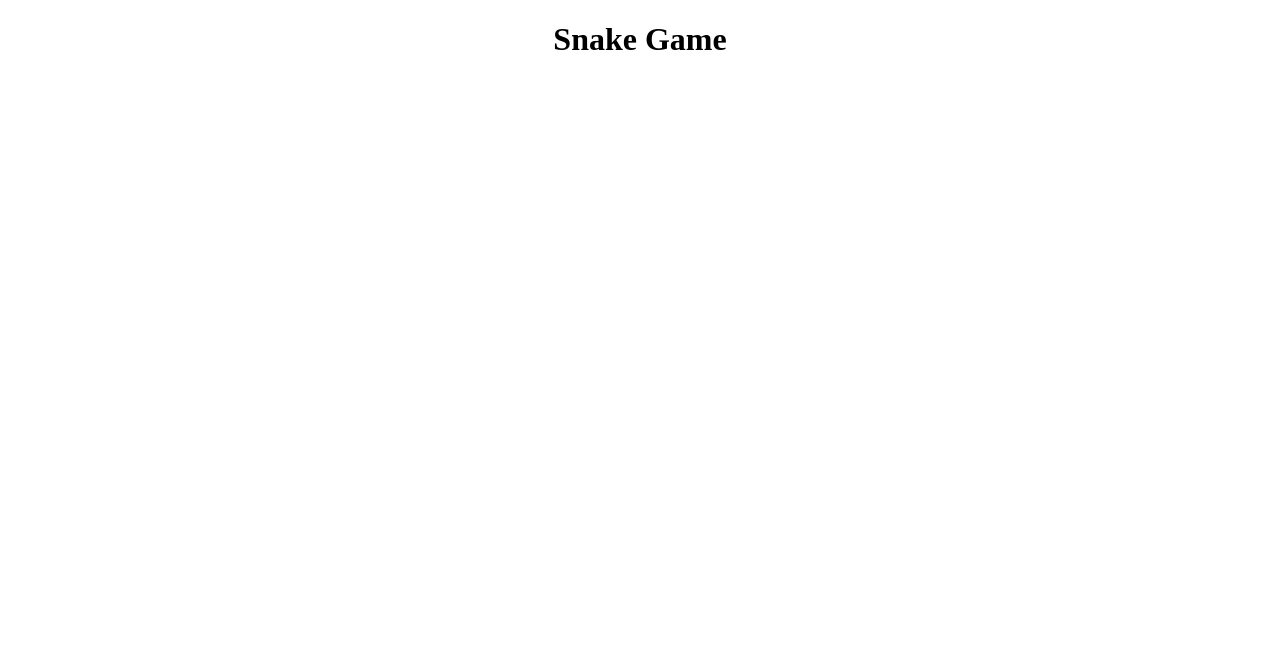
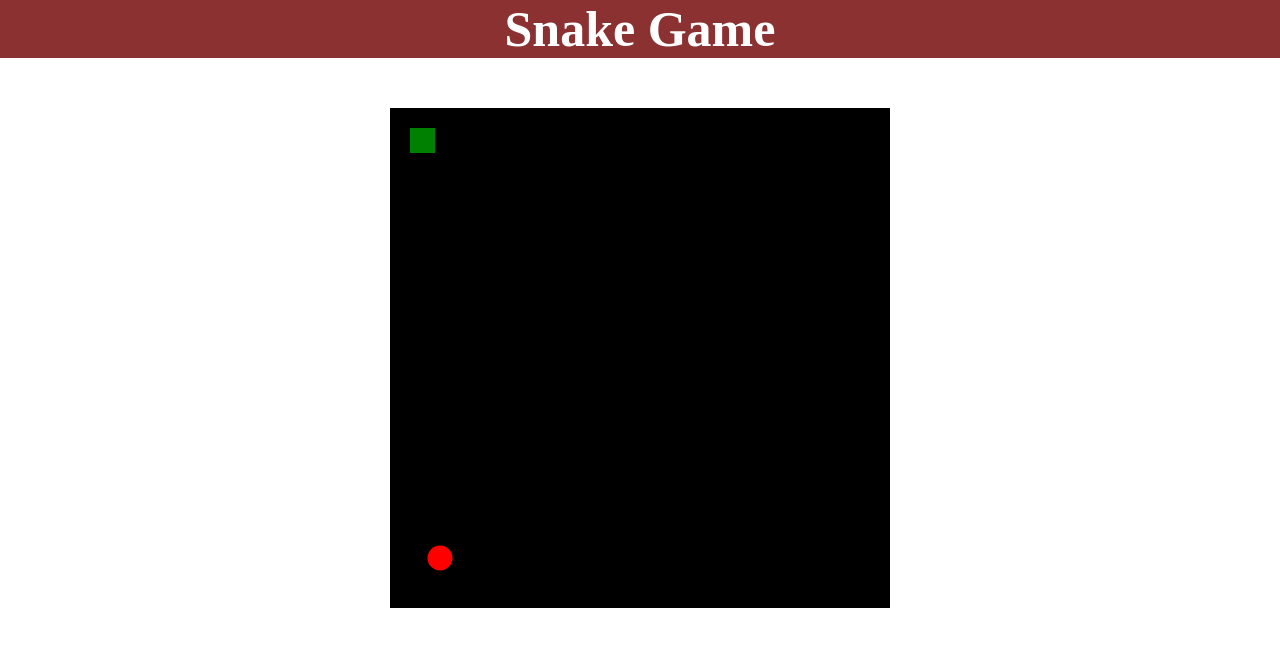
Before and after one commit to kaan-donmez/html-css, a plain HTML site: page SnakeGame/SnakeGame.html in a window 1280 px wide. Drawn offline with Linux system fonts and the light colour scheme.

Commit message:
Basic elements were implemented

```diff
--- a/SnakeGame/SnakeGame.css
+++ b/SnakeGame/SnakeGame.css
@@ -1,3 +1,19 @@
+* {
+  margin: 0;
+  padding: 0;
+  box-sizing: border-box;
+}
+
 body {
   text-align: center;
 }
+
+h1 {
+  color: white;
+  background-color: rgb(140, 49, 49);
+  font-size: 50px;
+}
+
+#gameBoard {
+  margin-top: 50px;
+}
--- a/SnakeGame/SnakeGame.html
+++ b/SnakeGame/SnakeGame.html
@@ -8,7 +8,10 @@
     <title>Snake Game</title>
   </head>
   <body>
-    <h1>Snake Game</h1>
+    <div>
+      <h1>Snake Game</h1>
+    </div>
     <canvas id="gameBoard"></canvas>
+    <script src="SnakeGame.js"></script>
   </body>
 </html>
--- /dev/null
+++ b/SnakeGame/SnakeGame.js
@@ -0,0 +1,45 @@
+let context;
+//BOARD
+const ROWS = 20;
+const COLUMN = 20;
+const BLOCK_SIZE = 25;
+const BORDER_COLOR = "black";
+
+//SNAKE
+const SNAKE_START_X = 20;
+const SNAKE_START_Y = 20;
+const SNAKE_COLOR = "green";
+
+//FOOD
+const FOOD_COLOR = "red";
+let foodX;
+let foodY;
+
+window.onload = () => {
+  gameBoard = document.getElementById("gameBoard");
+  gameBoard.width = ROWS * BLOCK_SIZE;
+  gameBoard.height = COLUMN * BLOCK_SIZE;
+  context = gameBoard.getContext("2d");
+
+  drawBoard();
+  drawSnake();
+  placeFood();
+};
+
+const drawBoard = () => {
+  context.fillStyle = BORDER_COLOR;
+  context.fillRect(0, 0, gameBoard.width, gameBoard.height);
+};
+
+const drawSnake = () => {
+  context.fillStyle = SNAKE_COLOR;
+  context.fillRect(SNAKE_START_X, SNAKE_START_Y, BLOCK_SIZE, BLOCK_SIZE);
+};
+
+const placeFood = () => {
+  context.fillStyle = FOOD_COLOR;
+  foodX = Math.floor(Math.random() * ROWS) * BLOCK_SIZE;
+  foodY = Math.floor(Math.random() * COLUMN) * BLOCK_SIZE;
+  context.arc(foodX, foodY, 12.5, 0, 2 * Math.PI);
+  context.fill();
+};
```
